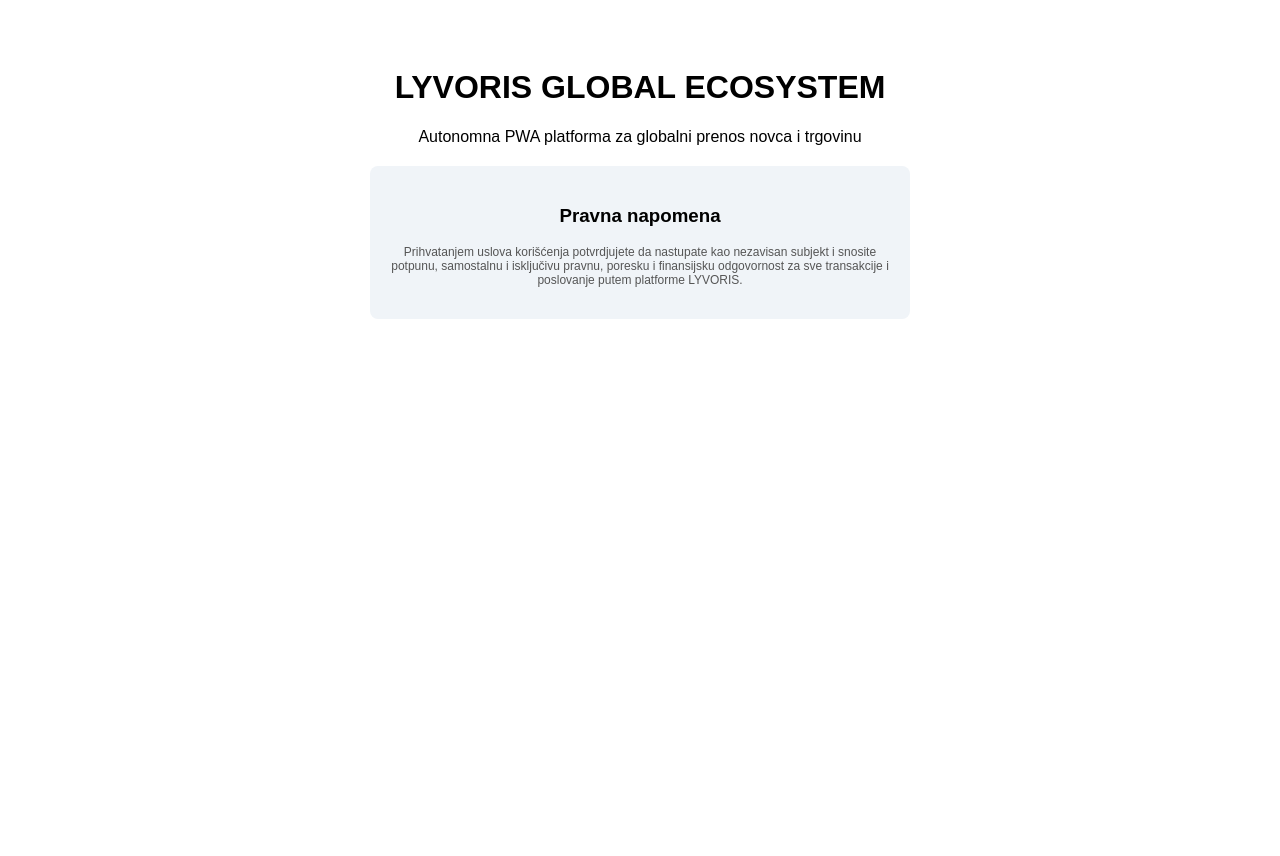
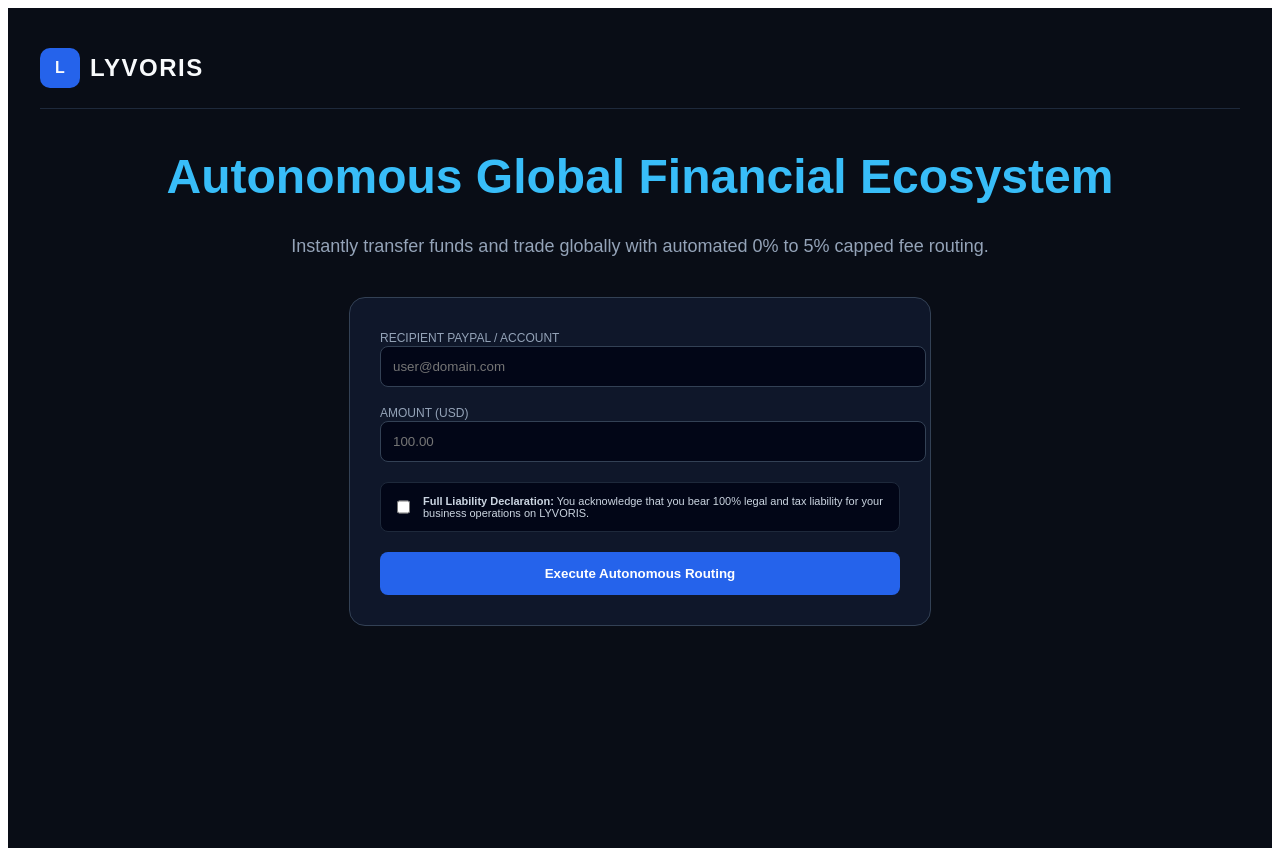
Before and after one commit to bojanvujatovic90-cloud/LYVORIS, a Next.js app: page / in a window 1280 px wide. Before the commit the page ends 800 px from the top, so only its background shows below. Built offline with nearby package versions, Linux system fonts and the light colour scheme.

Commit message:
Refactor Home component with transaction handling

```diff
--- a/pages/index.js
+++ b/pages/index.js
@@ -1,21 +1,84 @@
 import { useState } from 'react';
+import { ShieldCheck, Zap, Globe, Lock } from 'lucide-react';
 
 export default function Home() {
-  const [acceptedTerms, setAcceptedTerms] = useState(true);
+  const [agreed, setAgreed] = useState(false);
+  const [activeTab, setActiveTab] = useState('pay');
+  const [amount, setAmount] = useState('');
+  const [recipient, setRecipient] = useState('');
+  const [status, setStatus] = useState(null);
+
+  const handleTransaction = async (e) => {
+    e.preventDefault();
+    if (!agreed) {
+      alert("You must acknowledge user liability terms before proceeding.");
+      return;
+    }
+
+    setStatus('Processing autonomous routing...');
+    try {
+      const res = await fetch('/api/checkout', {
+        method: 'POST',
+        headers: { 'Content-Type': 'application/json' },
+        body: JSON.stringify({
+          amount,
+          sellerPaypalEmail: recipient,
+          isP2P: activeTab === 'pay'
+        })
+      });
+      const data = await res.json();
+      if (data.success) {
+        setStatus(`Authorized! Platform Fee: $${data.fee} | Net Payout: $${data.sellerPayout}`);
+      } else {
+        setStatus(`Error: ${data.error}`);
+      }
+    } catch (err) {
+      setStatus('Autonomous processing failed. Check network parameters.');
+    }
+  };
 
   return (
-    <div style={{ padding: '40px', fontFamily: 'sans-serif', textAlign: 'center' }}>
-      <h1>LYVORIS GLOBAL ECOSYSTEM</h1>
-      <p>Autonomna PWA platforma za globalni prenos novca i trgovinu</p>
+    <div style={{ minHeight: '100vh', backgroundColor: '#090d16', color: '#f8fafc', fontFamily: 'sans-serif', padding: '20px' }}>
+      <header style={{ maxWidth: '1200px', margin: '0 auto', display: 'flex', justifyContent: 'space-between', alignItems: 'center', padding: '20px 0', borderBottom: '1px solid #1e293b' }}>
+        <div style={{ display: 'flex', alignItems: 'center', gap: '10px' }}>
+          <div style={{ background: '#2563eb', width: '40px', height: '40px', borderRadius: '10px', display: 'flex', alignItems: 'center', justifyContent: 'center', fontWeight: 'bold' }}>L</div>
+          <span style={{ fontSize: '24px', fontWeight: '800', letterSpacing: '1.5px' }}>LYVORIS</span>
+        </div>
+      </header>
 
-      <div style={{ background: '#f0f4f8', padding: '20px', borderRadius: '8px', margin: '20px auto', maxWidth: '500px' }}>
-        <h3>Pravna napomena</h3>
-        <p style={{ fontSize: '12px', color: '#555' }}>
-          Prihvatanjem uslova korišćenja potvrdjujete da nastupate kao nezavisan subjekt
-          i snosite potpunu, samostalnu i isključivu pravnu, poresku i finansijsku
-          odgovornost za sve transakcije i poslovanje putem platforme LYVORIS.
+      <main style={{ maxWidth: '1200px', margin: '40px auto', textAlign: 'center' }}>
+        <h1 style={{ fontSize: '48px', fontWeight: '900', color: '#38bdf8' }}>Autonomous Global Financial Ecosystem</h1>
+        <p style={{ color: '#94a3b8', fontSize: '18px', marginBottom: '40px' }}>
+          Instantly transfer funds and trade globally with automated 0% to 5% capped fee routing.
         </p>
-      </div>
+
+        <div style={{ background: '#0f172a', border: '1px solid #334155', borderRadius: '16px', padding: '30px', maxWidth: '520px', margin: '0 auto', textAlign: 'left' }}>
+          <form onSubmit={handleTransaction}>
+            <div style={{ marginBottom: '16px' }}>
+              <label style={{ fontSize: '12px', color: '#94a3b8' }}>RECIPIENT PAYPAL / ACCOUNT</label>
+              <input type="email" placeholder="user@domain.com" value={recipient} onChange={(e) => setRecipient(e.target.value)} required style={{ width: '100%', padding: '12px', background: '#020617', border: '1px solid #334155', borderRadius: '8px', color: '#fff' }} />
+            </div>
+
+            <div style={{ marginBottom: '20px' }}>
+              <label style={{ fontSize: '12px', color: '#94a3b8' }}>AMOUNT (USD)</label>
+              <input type="number" placeholder="100.00" value={amount} onChange={(e) => setAmount(e.target.value)} required style={{ width: '100%', padding: '12px', background: '#020617', border: '1px solid #334155', borderRadius: '8px', color: '#fff' }} />
+            </div>
+
+            <div style={{ background: '#020617', padding: '12px', borderRadius: '8px', border: '1px solid #1e293b', marginBottom: '20px' }}>
+              <label style={{ display: 'flex', gap: '10px', fontSize: '11px', color: '#cbd5e1', cursor: 'pointer' }}>
+                <input type="checkbox" checked={agreed} onChange={(e) => setAgreed(e.target.checked)} />
+                <span><strong>Full Liability Declaration:</strong> You acknowledge that you bear 100% legal and tax liability for your business operations on LYVORIS.</span>
+              </label>
+            </div>
+
+            <button type="submit" style={{ width: '100%', padding: '14px', background: '#2563eb', color: '#fff', border: 'none', borderRadius: '8px', fontWeight: '700' }}>
+              Execute Autonomous Routing
+            </button>
+          </form>
+
+          {status && <div style={{ marginTop: '16px', padding: '12px', background: '#0284c720', border: '1px solid #0284c7', color: '#38bdf8', borderRadius: '8px', fontSize: '12px' }}>{status}</div>}
+        </div>
+      </main>
     </div>
   );
 }
```
